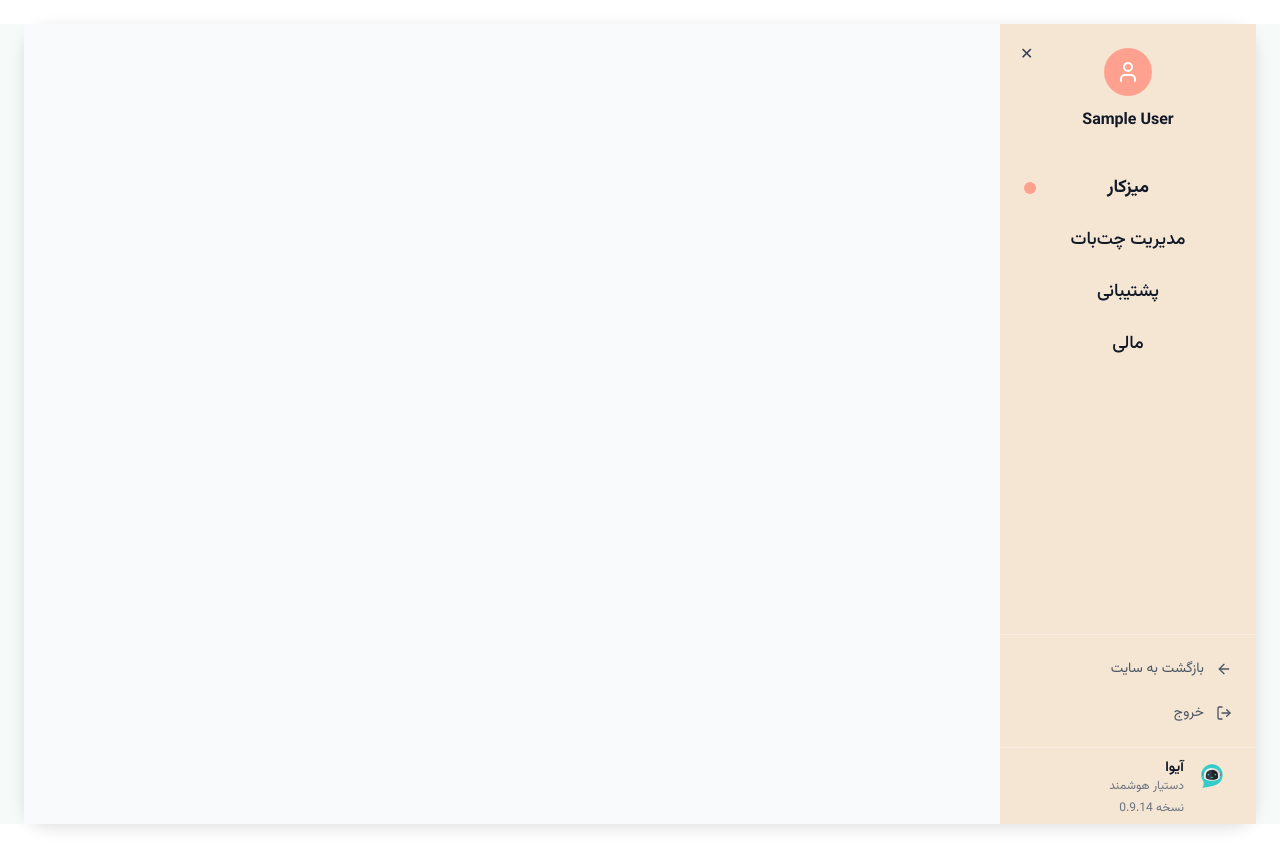
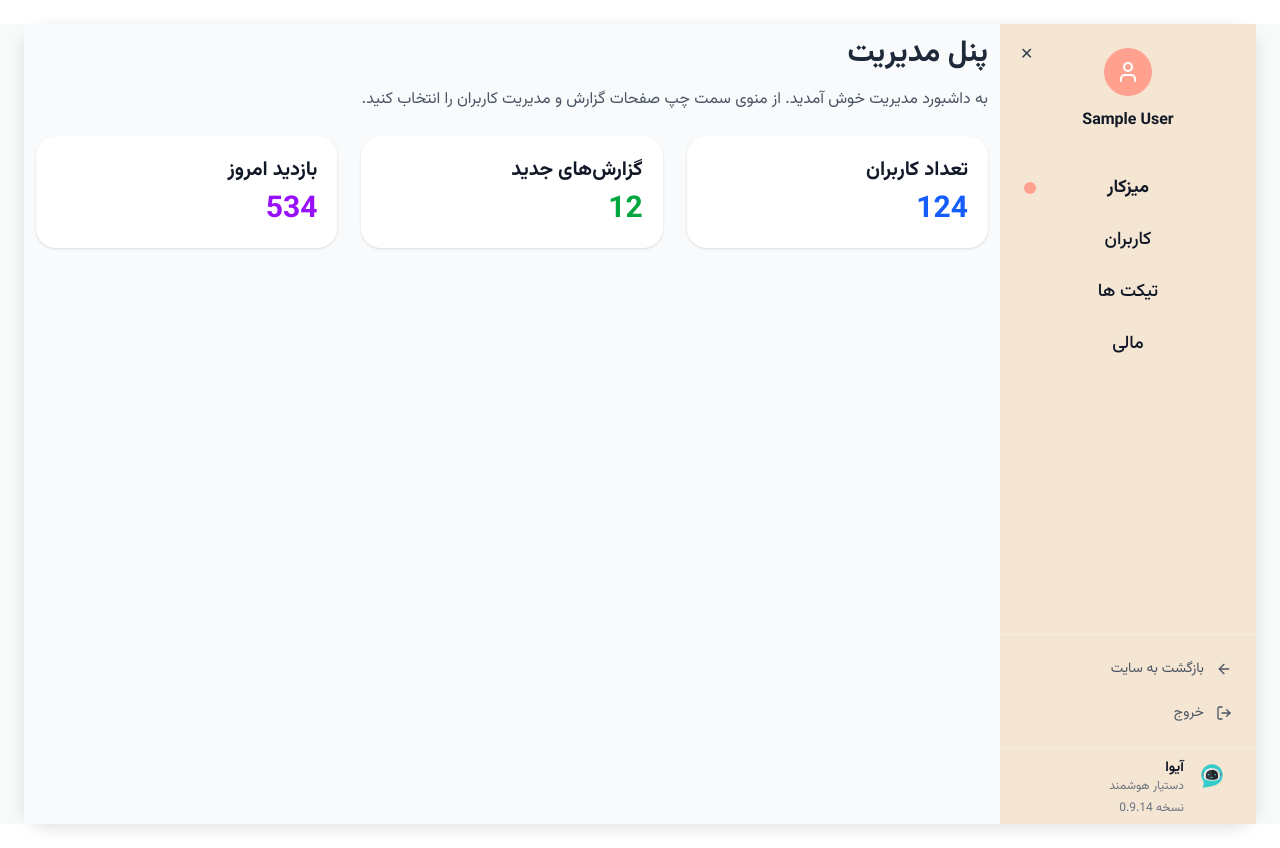
Before and after one commit to AyeGroup/aiva_frontend, a Next.js app: page /admin in a window 1280 px wide. Built offline with nearby package versions, Linux system fonts and the light colour scheme; no server answers; sample sign-in values are in the browser's storage.

Commit message:
add admin panel

```diff
--- a/app/admin/Adminsidebar.tsx
+++ b/app/admin/Adminsidebar.tsx
@@ -3,7 +3,7 @@
 import React, { useState } from "react";
 import PageLoader from "@/components/pageLoader";
 import { useAuth } from "@/providers/AuthProvider";
-import { PageType } from "@/types/common";
+import { AdminPageType, PageType } from "@/types/common";
 import { useRouter } from "next/navigation";
 // import { AddChatbotModal } from "./add-chatbot-modal";
 // import { AddAccountModal } from "./add-account-modal";
@@ -34,13 +34,13 @@ function SidebarItem({ label, active = false, onClick }: SidebarItemProps) {
 }
 
 interface SidebarProps {
-  currentPage?: PageType;
+  currentPage?: AdminPageType;
   router: ReturnType<typeof useRouter>;
   onClose?: () => void;
 }
 
 export function AdminSidebar({
-  currentPage = "dashboard-home",
+  currentPage = "home",
   router,
   onClose,
 }: SidebarProps) {
@@ -110,16 +110,16 @@ export function AdminSidebar({
       <nav className="flex-1 py-1">
         <SidebarItem
           label="میزکار"
-          active={currentPage === "dashboard-home"}
-          onClick={() => router.push("/dashboard?tab=dashboard-home")}
+          active={currentPage === "home"}
+          onClick={() => router.push("/dashboard?tab=home")}
         />
         <SidebarItem
-          label="مدیریت چت‌بات"
-          active={currentPage === "chatbot-management"}
-          onClick={() => router.push("/dashboard?tab=chatbot-management")}
+          label="کاربران"
+          active={currentPage === "users"}
+          onClick={() => router.push("/dashboard?tab=users")}
         />
         <SidebarItem
-          label="پشتیبانی"
+          label="تیکت ها"
           active={currentPage === "tickets"}
           onClick={() => router.push("/dashboard?tab=tickets")}
         />
@@ -169,21 +169,7 @@ export function AdminSidebar({
           نسخه {process.env.NEXT_PUBLIC_APP_VERSION}
         </div>
       </div>
-      {/* Modals */}
-      {/* <AddChatbotModal
-        isOpen={isAddModalOpen}
-        onClose={() => setIsAddModalOpen(false)}
-        onAdd={() => {}}
-      /> */}
-      {/* <AddAccountModal
-        isOpen={isAddAccountModalOpen}
-        onClose={() => setIsAddAccountModalOpen(false)}
-        onAdd={() => {}}
-      /> */}
-      {/* <EditProfileModal
-        open={isAddAccountModalOpen}
-        onClose={() => setIsAddAccountModalOpen(false)}
-      /> */}
+
     </aside>
   );
 }
--- a/app/admin/layout.tsx
+++ b/app/admin/layout.tsx
@@ -1,34 +1,32 @@
-"use client"
+"use client";
 import { useRouter, useSearchParams } from "next/navigation";
 import { AdminSidebar } from "./Adminsidebar";
 import { JSX } from "react";
 import AdminUsers from "./users/page";
 import AdminTickets from "./tickets/page";
+import Home from "./page";
 
 export default function AdminLayout() {
   const router = useRouter();
   const searchParams = useSearchParams();
-  const currentPage = (searchParams.get("tab") ?? "dashboard-home") as
-    | "dashboard-home"
-    | "chatbot-management"
+  const currentPage = (searchParams.get("tab") ?? "home") as
+    | "home"
+    | "users"
     | "tickets"
-    | "activeusers"
     | "billing";
   const pages: Record<string, JSX.Element> = {
     users: <AdminUsers />,
     tickets: <AdminTickets />,
+    home: <Home />,
   };
   return (
-    <div className="flex min-h-screen">
+    <div className="flex min-h-screen m-0 p-0">
       <AdminSidebar
         currentPage={currentPage}
         router={router}
         // onClose={() => setIsSidebarOpen(false)}
       />
-      <main className="flex-1 bg-gray-50">
-        {pages[currentPage]  }
-      </main>
-      {/* <main className="flex-1 bg-gray-50 p-6"></main> */}
+      <main className="flex-1 bg-gray-50 p-3">{pages[currentPage]}</main>
     </div>
   );
 }
--- a/app/admin/page.tsx
+++ b/app/admin/page.tsx
@@ -1,35 +1,29 @@
-"use client"
+"use client";
 import { useAuth } from "@/providers/AuthProvider";
-import {  useRouter } from "next/navigation";
-// import { getUserFromToken } from "@/lib/auth";
-export default  function AdminPage() {
-  // گرفتن اطلاعات کاربر از توکن
-  // const user = await getUserFromToken();
-  const {user}= useAuth()
-const router=useRouter()
-  // اگر لاگین نیست
+import { useRouter } from "next/navigation";
+
+export default function AdminPage() {
+  const { user } = useAuth();
+  const router = useRouter();
   if (!user) {
     router.push("/auth/login");
   }
 
-  // اگر ادمین نیست
   if (user?.role !== "admin") {
     router.push("/dashboard");
   }
 
   return (
-    <div className="p-6">
-      <h1 className="text-3xl font-bold text-gray-800 mb-4">
-        پنل مدیریت
-      </h1>
+    <div className="">
+      <h1 className="text-3xl font-bold text-gray-800 mb-4">پنل مدیریت</h1>
 
       <p className="text-gray-600 mb-6">
-        به داشبورد مدیریت خوش آمدید. از منوی سمت چپ صفحات گزارش و مدیریت کاربران را انتخاب کنید.
+        به داشبورد مدیریت خوش آمدید. از منوی سمت چپ صفحات گزارش و مدیریت کاربران
+        را انتخاب کنید.
       </p>
 
       {/* نمونه کارت‌ها */}
       <div className="grid grid-cols-1 md:grid-cols-3 gap-6">
-
         <div className="bg-white shadow rounded-lg p-5">
           <h2 className="text-xl font-semibold mb-2">تعداد کاربران</h2>
           <p className="text-3xl font-bold text-blue-600">124</p>
@@ -44,7 +38,6 @@ const router=useRouter()
           <h2 className="text-xl font-semibold mb-2">بازدید امروز</h2>
           <p className="text-3xl font-bold text-purple-600">534</p>
         </div>
-
       </div>
     </div>
   );
--- a/app/auth/login/page.tsx
+++ b/app/auth/login/page.tsx
@@ -47,27 +47,39 @@ function Login() {
   const handleSubmit = async (e: React.FormEvent) => {
     e.preventDefault();
     const identity = phone.trim();
-    // console.log("login ", identity);
     if (!isValidEmail(identity) && !isValidPhone(identity)) {
       toast.error("لطفاً شماره موبایل یا ایمیل معتبر وارد کنید");
       return;
     }
-    // if (!isValidPhone(identity)) {
-    // identity = user?.phone || "";
-    // }
+
     try {
       setIsLoading(true);
       const res = await login(identity, password);
+      // if (!res.success) {
+      //   toast.error(res.message);
+      //   if (res.status === 403) {
+      //     router.push(`/auth/verification?phone=${identity}`);
+      //     return;
+      //   }
+      // }
+
+      // console.log("redirecting dashboard ...");
+      // if (res.user.role === "admin") router.push("/dashboard/admin");
+      // else router.push("/dashboard");
       if (!res.success) {
         toast.error(res.message);
         if (res.status === 403) {
           router.push(`/auth/verification?phone=${identity}`);
           return;
         }
+        return;
       }
-      // toast.success("ورود موفق!");
-      console.log("redirecting dashboard ...");
-      router.push("/dashboard");
+
+      // فقط وقتی login موفق بود، به res.user دسترسی داشته باشید
+      if (res.user.role === "admin") router.push("/admin");
+      else router.push("/dashboard");
+
+      console.log("user");
     } catch (err) {
       console.log(err);
       toast.error("خطا در ورود");
--- a/types/common.ts
+++ b/types/common.ts
@@ -1,3 +1,4 @@
+export type AdminPageType = "home" | "users" | "tickets" | "billing";
 export type PageType =
   | "landing"
   | "register"
```
